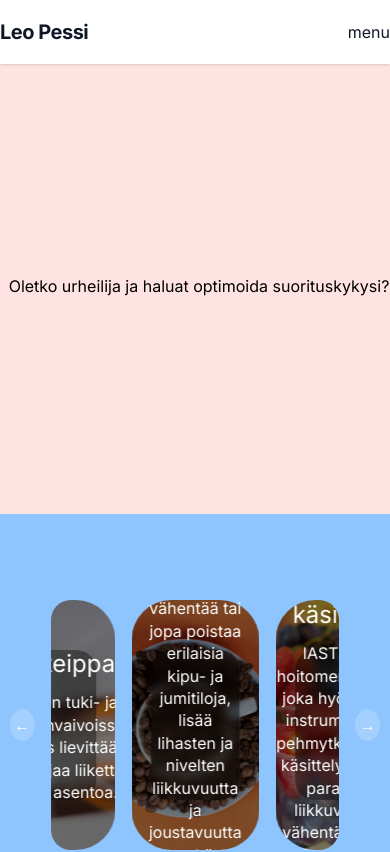
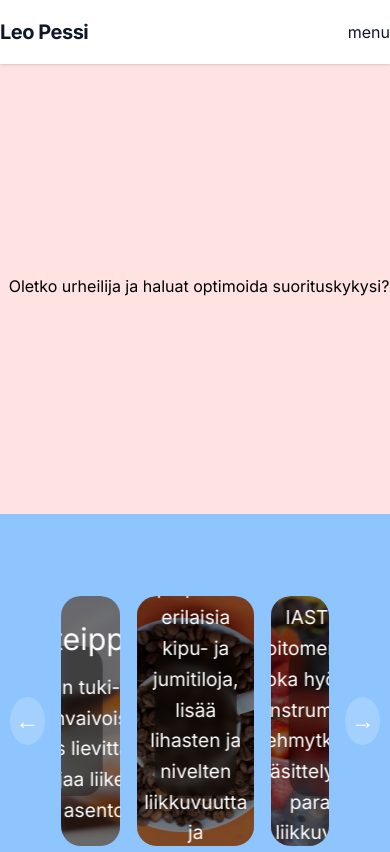
Before and after one commit to J-Laine/leo_ns, a Next.js app: page / in a window 390 px wide. Shown: the top 852 px of the page. Built offline with nearby package versions, Linux system fonts and the light colour scheme.

Commit message:
fixed parallax effect

```diff
--- a/src/app/layout.tsx
+++ b/src/app/layout.tsx
@@ -14,19 +14,12 @@ export const metadata = {
 export default function RootLayout({ children }: { children: React.ReactNode }) {
   return (
     <html lang="fi" className="scroll-smooth">
-      <head>
-        <link rel="preload" as="image" href="/kahvi.jpg" />
-        <link rel="preload" as="image" href="/mansikka.jpg" />
-        <link rel="preload" as="image" href="/kokis.jpg" />
-        <link rel="preload" as="image" href="/lasi.jpg" />
-        <link rel="preload" as="image" href="/lasiV2.jpg" />
-      </head>
       <body className={`bg-white text-gray-900 dark:bg-zinc-900 dark:text-zinc-100 ${inter.className}`}>
-          <Navbar />
-          <main className="min-h-screen px-4 sm:px-8 md:px-16 lg:px-32 py-8 space-y-32">
-            {children}
-          </main>
-          <Footer />
+        <Navbar />
+        <main className="min-h-screen px-4 sm:px-8 md:px-16 lg:px-32 py-8 space-y-32">
+          {children}
+        </main>
+        <Footer />
       </body>
     </html>
   );
--- a/src/components/Carousel/ServiceCarousel.tsx
+++ b/src/components/Carousel/ServiceCarousel.tsx
@@ -141,21 +141,19 @@ export default function ServiceCarousel() {
           <div className={styles.embla__container}>
             {slides.map((slide, index) => (
               <div className={styles.embla__slide} key={index}>
-                {/* Updated structure for parallax */}
                 <div className={styles.embla__parallax}>
                   <div className={styles.embla__parallax__layer}>
                     <Image
                       src={slide.background}
                       alt={slide.title}
                       fill
+                      sizes="(max-width: 768px) 90vw, (max-width: 1200px) 45vw, 40vw"
                       style={{ objectFit: 'cover' }}
-                      priority={index === slides.length - 1 || index < 2}
                       className={styles.embla__parallax__img}
                     />
                   </div>
                 </div>
 
-                {/* Keep your existing text overlay */}
                 <div className={styles["embla__text-overlay"]}>
                   <h2>{slide.title}</h2>
                   <p>{slide.description}</p>
--- a/src/css/ServiceCarousel.module.css
+++ b/src/css/ServiceCarousel.module.css
@@ -18,23 +18,21 @@
   width: 100%;
   flex-grow: 1;
   border-radius: 20px;
+  /* Prevent layout shifts */
+  contain: layout;
 }
 
 .embla__container {
   display: flex;
   user-select: none;
+  border-radius: 40px;
   gap: 1rem;
   padding: 0 1rem;
-}
-
-.embla__slide {
-  flex: 0 0 100%;
-  max-width: 50%;
-  max-height: 60%;
-  position: relative;
-  height: 400px;
-  border-radius: 40px;
-  overflow: hidden;
+  /* Add GPU acceleration */
+  transform: translate3d(0, 0, 0);
+  will-change: transform;
+  /* Prevent layout shifts during movement */
+  contain: layout;
 }
 
 .embla__slide-bg {
@@ -91,19 +89,25 @@
   height: 400px;
   border-radius: 40px;
   overflow: hidden;
-  transform: translate3d(0, 0, 0); /* Add this for better performance */
+  /* Add GPU acceleration for smooth movement */
+  transform: translate3d(0, 0, 0);
+  will-change: transform;
+  backface-visibility: hidden;
+  /* contain: layout style paint; */
 }
 
 /* Add these new parallax classes */
 .embla__parallax {
-  border-radius: 40px;
+  border-radius: 40px; /* Match slide border radius */
   height: 100%;
   overflow: hidden;
   position: absolute;
   top: 0;
   left: 0;
   width: 100%;
-  will-change: transform;
+  /* Ensure proper layering*/
+  contain: layout style paint;
+  isolation: isolate;
 }
 
 .embla__parallax__layer {
@@ -112,12 +116,10 @@
   width: 100%;
   display: flex;
   justify-content: center;
+  /* Smooth transforms */
   will-change: transform;
-  transform: translateZ(0);
-}
-
-.embla__container.transitioning .embla__parallax__layer {
-  transition: none;
+  transform: translate3d(0, 0, 0);
+  backface-visibility: hidden;
 }
 
 .embla__parallax__img {
@@ -127,6 +129,8 @@
   height: 100%;
   filter: brightness(0.5);
   backface-visibility: hidden;
+  /* Ensure image stays centered */
+  transform: translateZ(0) scale(1.2);
 }
 
 /* Button styling */
@@ -198,38 +202,21 @@
 @media (max-width: 768px) {
   .embla__slide {
     height: 350px;
+    border-radius: 30px; /* Adjust for smaller screens */
   }
 
-  .embla__button {
-    width: 2.5rem;
-    height: 2.5rem;
-    font-size: 1.2rem;
+  .embla__parallax {
+    border-radius: 30px; /* Match slide border radius */
   }
 }
 
 @media (max-width: 480px) {
   .embla__slide {
     height: 250px;
-    border-radius: 10px;
+    border-radius: 20px; /* Adjust for mobile */
   }
 
-  .embla__text-overlay h2 {
-    font-size: 1.5rem;
-  }
-
-  .embla__text-overlay p {
-    font-size: 1rem;
-    line-height: 1.4;
-  }
-
-  .embla__button {
-    width: 2rem;
-    height: 2rem;
-    font-size: 1rem;
-  }
-
-  .embla__dot {
-    width: 0.8rem;
-    height: 0.8rem;
+  .embla__parallax {
+    border-radius: 20px; /* Match slide border radius */
   }
 }
```
